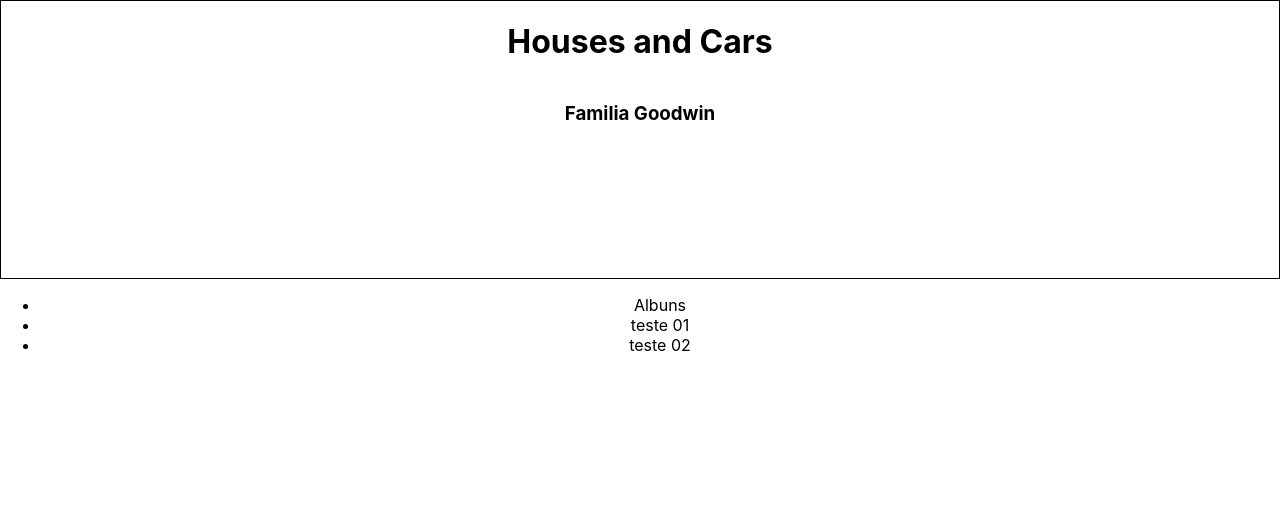
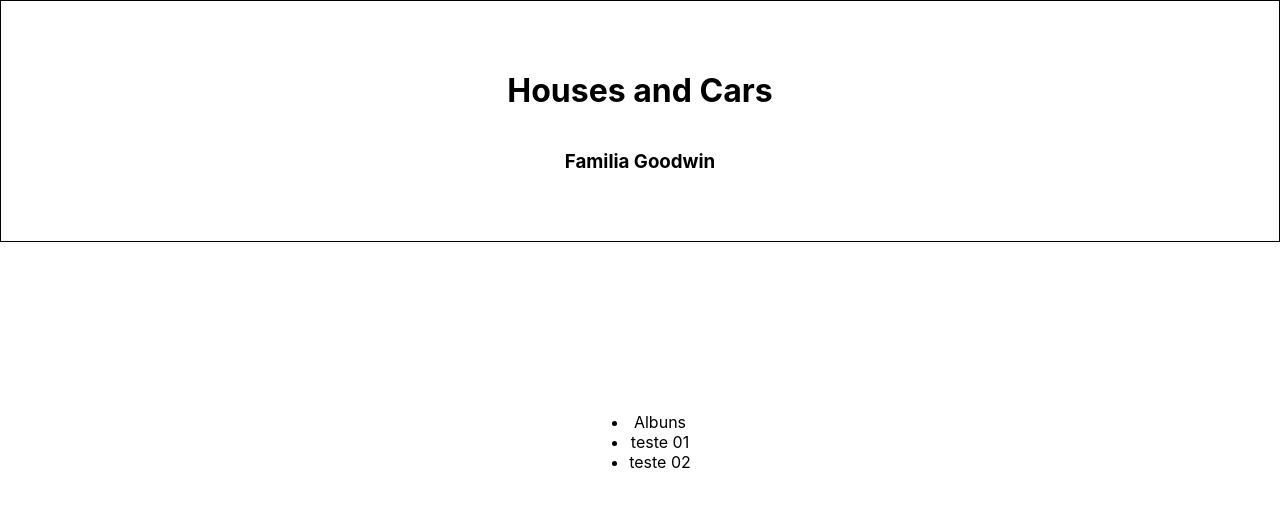
Before and after one commit to familiagoodwin/familiagoodwin.github.io, a React (Create React App) app in the folder fmlgoodwin/: page / in a window 1280 px wide. Both pictures are taken after a click on the element "Houses and Cars". Shown: the top 506 px of the page. Built offline with nearby package versions, Linux system fonts and the light colour scheme.

Commit message:
concluida animação inicial

```diff
--- a/fmlgoodwin/src/components/MainMenu.jsx
+++ b/fmlgoodwin/src/components/MainMenu.jsx
@@ -1,18 +1,18 @@
 import React from 'react'
-// import { useContext } from 'react'
-// import GlobalVarsContext from '../contexts/context/GlobalVars'
+import { useContext } from 'react'
+import GlobalVarsContext from '../contexts/context/GlobalVars'
 
 function MainMenu() {
-  // const { setClasCss } = useContext(GlobalVarsContext);
+  const { classCss } = useContext(GlobalVarsContext);
 
   return (
-    <div>
+    <nav className={ classCss.mainCape }>
       <ul>
         <li>Albuns</li>
         <li>teste 01</li>
         <li>teste 02</li>
       </ul>
-    </div>
+    </nav>
   )
 }
 
--- a/fmlgoodwin/src/contexts/GlobalVarsProvider.jsx
+++ b/fmlgoodwin/src/contexts/GlobalVarsProvider.jsx
@@ -3,7 +3,7 @@ import { useState } from 'react'
 import GlobalVarsContext from './context/GlobalVars'
 
 function GlobalVarsProvider({children}) {
-  const [classCss, setClassCss] =useState({mainCape: 'bodyCape'});
+  const [classCss, setClassCss] =useState({mainCape: 'noBody'});
 
   const objProvider = {
     classCss,
--- a/fmlgoodwin/src/pages/Capa.jsx
+++ b/fmlgoodwin/src/pages/Capa.jsx
@@ -1,16 +1,16 @@
 import React from 'react'
-// import { useContext } from 'react'
-// import GlobalVarsContext from '../contexts/context/GlobalVars'
+import { useContext } from 'react'
+import GlobalVarsContext from '../contexts/context/GlobalVars'
 
 function Capa() {
-  // const { classCss, setClassCss } = useContext(GlobalVarsContext);
+  const { setClassCss } = useContext(GlobalVarsContext);
 
   // console.log(classCss);
 
   function hanldeClinkTitle() {
     const animated = document.querySelector('.bodyCape');
 
-    // setClassCss((prev) => ({...prev, mainCape: 'bodyCape animationUP'}));
+    setClassCss((prev) => ({...prev, mainCape: 'noBody animateSec'}));
     animated.classList.remove('fullBody');
     animated.classList.add('animationUP');
   }
--- a/fmlgoodwin/src/pages/css/pages.css
+++ b/fmlgoodwin/src/pages/css/pages.css
@@ -3,19 +3,32 @@
   flex-direction: column;
   align-items: center;
   justify-items: center;
+  justify-content: center;
   border: 1px solid black;
-  /* height: 100vh; */
 }
 
 .fullBody {
   height: 100vh;
 }
 
-.animationUP {
-  animation: animate 3s linear;
+.noBody {
+  display: none;
 }
 
-@keyframes animate {
+.animationUP {
+  animation: animateMain 1s linear;
+  height: 30vh;
+}
+
+.animateSec {
+  /* animation: animateSec 3s linear; */
+  display: flex;
+  align-items: center;
+  justify-content: center;
+  height: 50vh;
+}
+
+@keyframes animateMain {
   0% {
       /* transform: translateX(100px); */
       height: 100vh;
@@ -25,3 +38,14 @@
       height: 30vh;
   }
 }
+
+/* @keyframes animateSec { */
+  /* 0% { */
+      /* transform: translateX(100px); */
+      /* height: 0vh; */
+  /* } */
+  /* 100% { */
+      /* transform: translateX(0); */
+      /* height: 70vh; */
+  /* } */
+/* } */
```
